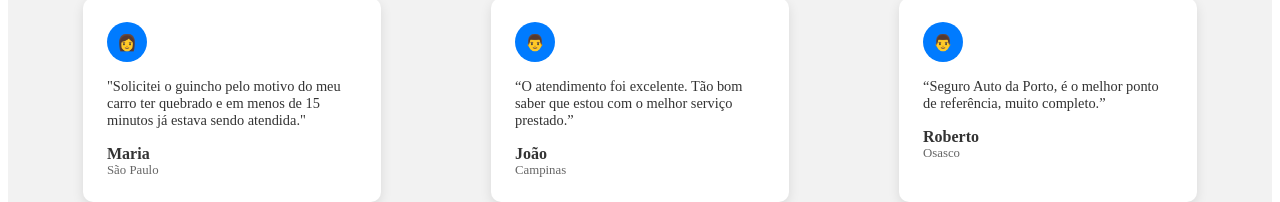
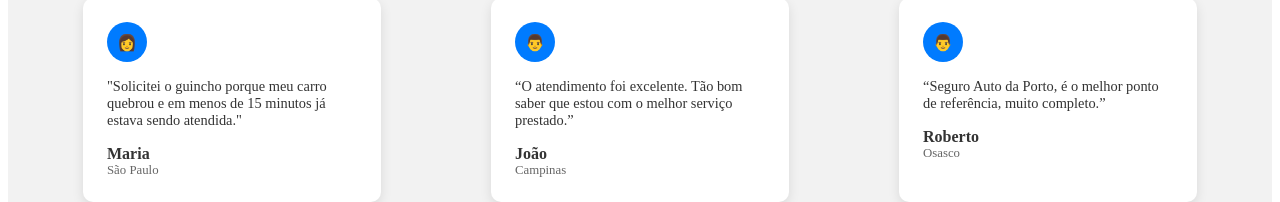
Before and after one commit to hpecora/sprint4, a Next.js app in the folder my-next-app challenge/my-next-app/: page /home in a window 1280 px wide. Shown: the part 538-740 px from the top of the page. Built offline with nearby package versions, Linux system fonts and the light colour scheme.

Commit message:
Update home.tsx
alterei um texto de uma cliente

```diff
--- a/my-next-app challenge/my-next-app/pages/home.tsx
+++ b/my-next-app challenge/my-next-app/pages/home.tsx
@@ -35,7 +35,7 @@ export default function Home() {
         <div className={styles['testimonials-container']}>
           <div className={styles['testimonial-card']}>
             <div className={styles.icon}>👩</div>
-            <p>"Solicitei o guincho pelo motivo do meu carro ter quebrado e em menos de 15 minutos já estava sendo atendida."</p>
+            <p>"Solicitei o guincho porque meu carro quebrou e em menos de 15 minutos já estava sendo atendida."</p>
             <div className={styles.author}>Maria</div>
             <div className={styles.location}>São Paulo</div>
           </div>
```
